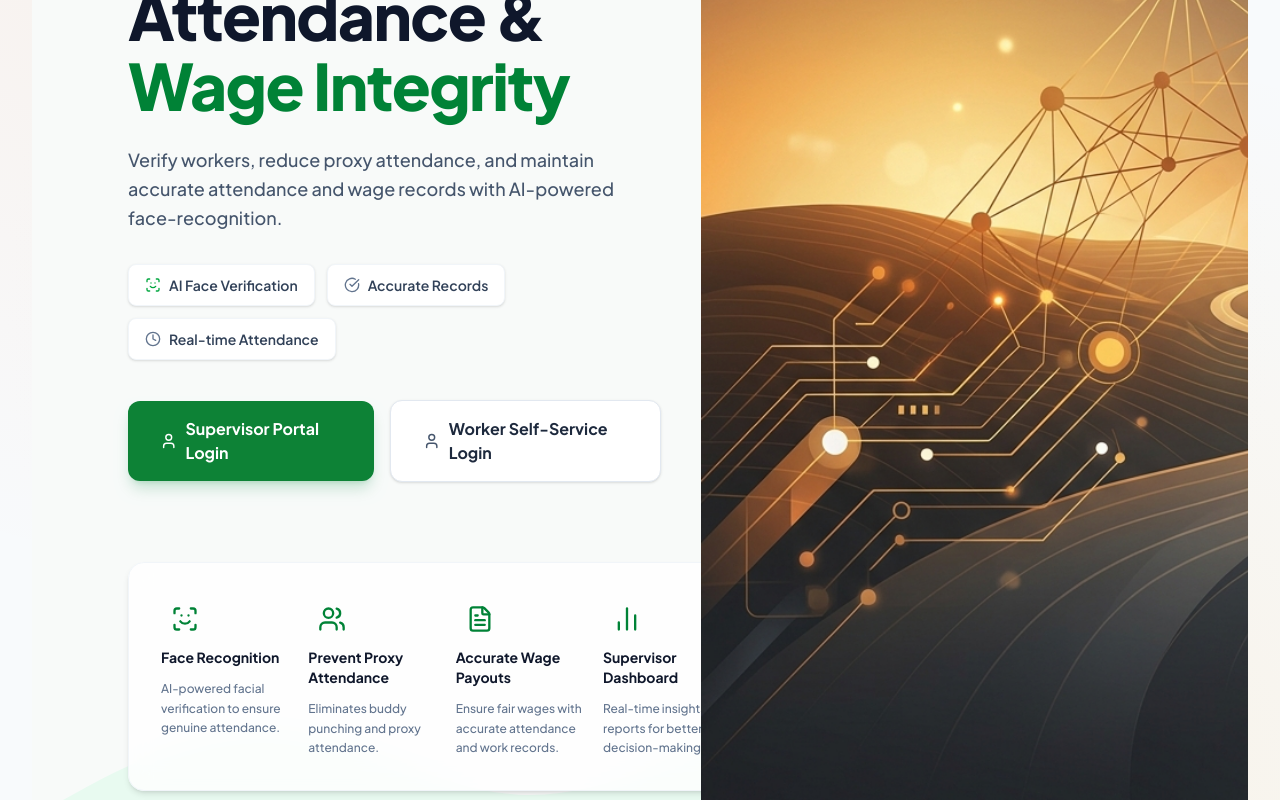
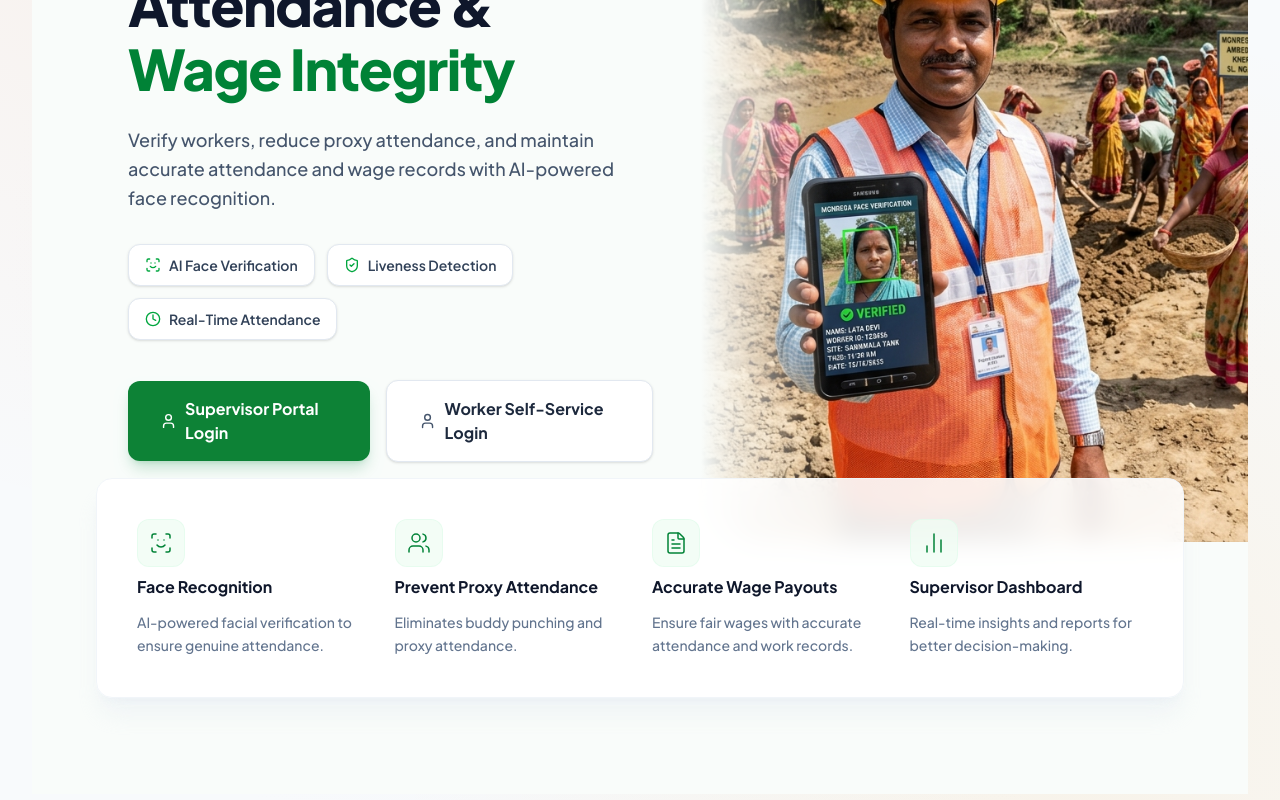
Before and after one commit to RishiVykunta/hakerthon, a Next.js app: page / in a window 1280 px wide. Shown: the part 400-1200 px from the top of the page. Built offline with nearby package versions, Linux system fonts and the light colour scheme; no server answers.

Commit message:
Implement pixel-perfect responsive hero section and add generated rural worksite image

```diff
--- a/src/app/page.tsx
+++ b/src/app/page.tsx
@@ -4,14 +4,14 @@ import { useEffect, useState } from 'react'
 import Link from 'next/link'
 import {
   ShieldCheck,
-  CheckCircle,
   Clock,
   User,
+  ScanFace,
   Users,
   FileText,
-  BarChart2,
-  ScanFace
+  BarChart2
 } from 'lucide-react'
+import Image from 'next/image'
 
 export default function LandingPage() {
   const [user, setUser] = useState<{ name: string; role: 'supervisor' | 'worker' } | null>(null)
@@ -32,58 +32,53 @@ export default function LandingPage() {
   }, [])
 
   return (
-    <div className="min-h-[calc(100vh-64px)] bg-[#F8FAF9] relative overflow-hidden">
+    <div className="min-h-screen bg-[#F9FCFA] font-sans">
 
-      {/* Wave bottom decoration - typical for this type of modern landing page */}
-      <div className="absolute bottom-0 left-0 right-0 z-0 opacity-40 hidden lg:block pointer-events-none">
-        <svg viewBox="0 0 1440 320" className="w-full h-auto" preserveAspectRatio="none">
-          <path fill="#d1fae5" fillOpacity="1" d="M0,256L48,229.3C96,203,192,149,288,154.7C384,160,480,224,576,229.3C672,235,768,181,864,149.3C960,117,1056,107,1152,112C1248,117,1344,139,1392,149.3L1440,160L1440,320L1392,320C1344,320,1248,320,1152,320C1056,320,960,320,864,320C768,320,672,320,576,320C480,320,384,320,288,320C192,320,96,320,48,320L0,320Z"></path>
-        </svg>
-      </div>
+      {/* HERO SECTION */}
+      <div className="max-w-[1440px] mx-auto grid grid-cols-1 lg:grid-cols-[1.1fr_0.9fr] lg:min-h-[calc(100vh-64px)]">
 
-      <div className="max-w-[1500px] mx-auto grid grid-cols-1 lg:grid-cols-[1.1fr_0.9fr] h-full">
-        {/* LEFT COLUMN - TEXT & FEATURES */}
-        <div className="flex flex-col justify-center p-6 sm:p-10 lg:pl-16 xl:pl-24 lg:pr-10 py-12 lg:py-20 relative z-10">
+        {/* LEFT COLUMN - TEXT & BUTTONS */}
+        <div className="flex flex-col justify-center px-4 sm:px-6 lg:pl-16 xl:pl-24 lg:pr-12 pt-10 pb-8 lg:py-20 text-center lg:text-left relative z-10 order-1">
 
           {/* Badge */}
-          <div className="inline-flex items-center gap-2 px-4 py-1.5 rounded-full bg-green-50 border border-green-100 text-green-700 text-xs font-bold w-fit mb-6 sm:mb-8 shadow-sm">
+          <div className="inline-flex items-center gap-2 px-4 py-2 rounded-full bg-green-50 border border-green-200 text-green-700 text-[10px] sm:text-xs font-bold w-fit mx-auto lg:mx-0 mb-6 lg:mb-8 shadow-sm">
             <ShieldCheck className="w-4 h-4" />
-            <span>AI-POWERED DIGITAL WORKFORCE MANAGEMENT</span>
+            <span className="tracking-wide">AI-POWERED RURAL WORKFORCE MANAGEMENT</span>
           </div>
 
           {/* Heading */}
-          <h1 className="text-4xl sm:text-5xl lg:text-[64px] font-extrabold text-slate-900 leading-[1.1] mb-6 tracking-tight">
-            AI-Powered Worksite<br className="hidden sm:block"/>
-            Attendance &<br className="hidden sm:block"/>
-            <span className="text-green-700">Wage Integrity</span>
+          <h1 className="text-3xl sm:text-4xl md:text-5xl lg:text-[56px] font-extrabold text-slate-900 leading-[1.15] mb-4 lg:mb-6 tracking-tight">
+            AI-Powered Worksite<br className="hidden lg:block"/>
+            Attendance &<br className="hidden lg:block"/>
+            <span className="text-green-700"> Wage Integrity</span>
           </h1>
 
           {/* Subtitle */}
-          <p className="text-slate-600 text-base sm:text-lg max-w-xl mb-8 leading-relaxed font-medium">
-            Verify workers, reduce proxy attendance, and maintain accurate attendance and wage records with AI-powered face-recognition.
+          <p className="text-slate-600 text-sm sm:text-base lg:text-lg max-w-xl mx-auto lg:mx-0 mb-8 leading-relaxed font-medium">
+            Verify workers, reduce proxy attendance, and maintain accurate attendance and wage records with AI-powered face recognition.
           </p>
 
           {/* Feature Pills */}
-          <div className="flex flex-wrap items-center gap-3 mb-10">
-            <span className="px-4 py-2.5 rounded-lg bg-white border border-slate-100 flex items-center gap-2 shadow-sm text-sm font-semibold text-slate-700">
+          <div className="flex flex-col sm:flex-row flex-wrap justify-center lg:justify-start items-center gap-3 mb-10">
+            <span className="w-full sm:w-auto px-4 py-3 sm:py-2.5 rounded-xl bg-white border border-slate-200 flex items-center justify-center lg:justify-start gap-2 shadow-sm text-[13px] sm:text-sm font-semibold text-slate-700">
               <ScanFace className="w-4 h-4 text-green-600" /> AI Face Verification
             </span>
-            <span className="px-4 py-2.5 rounded-lg bg-white border border-slate-100 flex items-center gap-2 shadow-sm text-sm font-semibold text-slate-700">
-              <CheckCircle className="w-4 h-4 text-slate-500" /> Accurate Records
+            <span className="w-full sm:w-auto px-4 py-3 sm:py-2.5 rounded-xl bg-white border border-slate-200 flex items-center justify-center lg:justify-start gap-2 shadow-sm text-[13px] sm:text-sm font-semibold text-slate-700">
+              <ShieldCheck className="w-4 h-4 text-green-600" /> Liveness Detection
             </span>
-            <span className="px-4 py-2.5 rounded-lg bg-white border border-slate-100 flex items-center gap-2 shadow-sm text-sm font-semibold text-slate-700">
-              <Clock className="w-4 h-4 text-slate-500" /> Real-time Attendance
+            <span className="w-full sm:w-auto px-4 py-3 sm:py-2.5 rounded-xl bg-white border border-slate-200 flex items-center justify-center lg:justify-start gap-2 shadow-sm text-[13px] sm:text-sm font-semibold text-slate-700">
+              <Clock className="w-4 h-4 text-green-600" /> Real-Time Attendance
             </span>
           </div>
 
           {/* Action Buttons */}
-          <div className="flex flex-col sm:flex-row items-center gap-4 mb-16 lg:mb-20 w-full sm:w-auto">
+          <div className="flex flex-col sm:flex-row items-center justify-center lg:justify-start gap-3 sm:gap-4 w-full">
             {loading ? (
               <div className="text-sm text-slate-400 py-3 font-semibold">Loading portal...</div>
             ) : user ? (
               <Link
                 href={user.role === 'supervisor' ? '/supervisor/dashboard' : '/worker/dashboard'}
-                className="w-full sm:w-auto px-8 py-4 rounded-xl font-bold bg-[#0d8236] text-white hover:bg-green-800 transition-all flex items-center justify-center gap-2 shadow-lg shadow-green-700/20"
+                className="w-full sm:w-auto px-8 py-3.5 sm:py-4 rounded-xl font-bold bg-[#0d8236] text-white hover:bg-green-800 transition-all flex items-center justify-center gap-2 shadow-lg shadow-green-700/20"
               >
                 <User className="w-5 h-5" />
                 Go to {user.role === 'supervisor' ? 'Supervisor Dashboard' : 'Worker Dashboard'}
@@ -92,14 +87,14 @@ export default function LandingPage() {
               <>
                 <Link
                   href="/login?role=supervisor"
-                  className="w-full sm:w-auto px-8 py-4 rounded-xl font-bold bg-[#0d8236] text-white hover:bg-green-800 transition-all flex items-center justify-center gap-2 shadow-lg shadow-green-700/20"
+                  className="w-full sm:w-auto px-8 py-3.5 sm:py-4 rounded-xl font-bold bg-[#0d8236] text-white hover:bg-green-800 transition-all flex items-center justify-center gap-2 shadow-lg shadow-green-700/20"
                 >
                   <User className="w-5 h-5" />
                   Supervisor Portal Login
                 </Link>
                 <Link
                   href="/login?role=worker"
-                  className="w-full sm:w-auto px-8 py-4 rounded-xl font-bold bg-white text-slate-800 border border-slate-200 hover:border-slate-300 hover:bg-slate-50 transition-all flex items-center justify-center gap-2 shadow-sm"
+                  className="w-full sm:w-auto px-8 py-3.5 sm:py-4 rounded-xl font-bold bg-white text-slate-800 border border-slate-200 hover:border-slate-300 hover:bg-slate-50 transition-all flex items-center justify-center gap-2 shadow-sm"
                 >
                   <User className="w-5 h-5 text-slate-600" />
                   Worker Self-Service Login
@@ -107,50 +102,66 @@ export default function LandingPage() {
               </>
             )}
           </div>
+        </div>
 
-          {/* Bottom Features Container */}
-          <div className="bg-white/80 backdrop-blur-md rounded-2xl p-6 sm:p-8 shadow-md border border-slate-100 grid grid-cols-1 sm:grid-cols-2 lg:grid-cols-4 gap-6 lg:gap-4 relative z-20 xl:w-[120%]">
+        {/* RIGHT COLUMN - IMAGE */}
+        <div className="w-full h-[350px] sm:h-[450px] lg:h-auto relative overflow-hidden lg:rounded-bl-[4rem] order-2 z-0">
+          <Image
+            src="/hero-image-generated.png"
+            alt="Rural worksite supervisor using AI tablet for face verification"
+            fill
+            className="object-cover object-center lg:object-left"
+            priority
+          />
+          {/* Subtle gradient overlay for better blending on mobile and desktop */}
+          <div className="absolute inset-0 bg-gradient-to-t from-[#F9FCFA] to-transparent lg:bg-gradient-to-r lg:from-[#F9FCFA] lg:to-transparent lg:w-32"></div>
+        </div>
+      </div>
+
+      {/* FEATURE CARDS SECTION */}
+      <div className="max-w-[1440px] mx-auto px-4 sm:px-6 lg:px-16 pb-16 lg:pb-24 pt-12 lg:pt-0 lg:-mt-16 relative z-20">
+        <div className="bg-white/90 backdrop-blur-md rounded-2xl p-6 sm:p-8 lg:p-10 shadow-xl shadow-slate-200/40 border border-slate-100 grid grid-cols-1 sm:grid-cols-2 lg:grid-cols-4 gap-8 lg:gap-6">
 
           {/* Feature 1 */}
-            <div className="flex flex-col items-center sm:items-start text-center sm:text-left space-y-3">
-              <div className="w-12 h-12 rounded-xl flex items-center justify-center text-green-700 mb-1">
-                <ScanFace className="w-7 h-7" />
+          <div className="flex flex-col items-center sm:items-start text-center sm:text-left space-y-3 group">
+            <div className="w-12 h-12 rounded-xl bg-green-50/80 flex items-center justify-center text-green-700 mb-2 border border-green-100/50 group-hover:scale-105 transition-transform duration-300">
+              <ScanFace className="w-6 h-6 stroke-[1.5]" />
             </div>
-              <h3 className="font-bold text-slate-900 text-sm">Face Recognition</h3>
-              <p className="text-xs text-slate-500 font-medium leading-relaxed">
+            <h3 className="font-bold text-slate-900 text-sm sm:text-base">Face Recognition</h3>
+            <p className="text-xs sm:text-sm text-slate-500 font-medium leading-relaxed">
               AI-powered facial verification to ensure genuine attendance.
             </p>
           </div>
 
           {/* Feature 2 */}
-            <div className="flex flex-col items-center sm:items-start text-center sm:text-left space-y-3">
-              <div className="w-12 h-12 rounded-xl flex items-center justify-center text-green-700 mb-1">
-                <Users className="w-7 h-7" />
+          <div className="flex flex-col items-center sm:items-start text-center sm:text-left space-y-3 group">
+            <div className="w-12 h-12 rounded-xl bg-green-50/80 flex items-center justify-center text-green-700 mb-2 border border-green-100/50 group-hover:scale-105 transition-transform duration-300">
+              <Users className="w-6 h-6 stroke-[1.5]" />
             </div>
-              <h3 className="font-bold text-slate-900 text-sm">Prevent Proxy Attendance</h3>
-              <p className="text-xs text-slate-500 font-medium leading-relaxed">
+            <h3 className="font-bold text-slate-900 text-sm sm:text-base">Prevent Proxy Attendance</h3>
+            <p className="text-xs sm:text-sm text-slate-500 font-medium leading-relaxed">
               Eliminates buddy punching and proxy attendance.
             </p>
           </div>
 
           {/* Feature 3 */}
-            <div className="flex flex-col items-center sm:items-start text-center sm:text-left space-y-3">
-              <div className="w-12 h-12 rounded-xl flex items-center justify-center text-green-700 mb-1">
-                <FileText className="w-7 h-7" />
+          <div className="flex flex-col items-center sm:items-start text-center sm:text-left space-y-3 group">
+            <div className="w-12 h-12 rounded-xl bg-green-50/80 flex items-center justify-center text-green-700 mb-2 border border-green-100/50 group-hover:scale-105 transition-transform duration-300">
+              <FileText className="w-6 h-6 stroke-[1.5]" />
             </div>
-              <h3 className="font-bold text-slate-900 text-sm">Accurate Wage Payouts</h3>
-              <p className="text-xs text-slate-500 font-medium leading-relaxed">
+            <h3 className="font-bold text-slate-900 text-sm sm:text-base">Accurate Wage Payouts</h3>
+            <p className="text-xs sm:text-sm text-slate-500 font-medium leading-relaxed">
               Ensure fair wages with accurate attendance and work records.
             </p>
           </div>
 
           {/* Feature 4 */}
-            <div className="flex flex-col items-center sm:items-start text-center sm:text-left space-y-3">
-              <div className="w-12 h-12 rounded-xl flex items-center justify-center text-green-700 mb-1">
-                <BarChart2 className="w-7 h-7" />
+          <div className="flex flex-col items-center sm:items-start text-center sm:text-left space-y-3 group">
+            <div className="w-12 h-12 rounded-xl bg-green-50/80 flex items-center justify-center text-green-700 mb-2 border border-green-100/50 group-hover:scale-105 transition-transform duration-300">
+              <BarChart2 className="w-6 h-6 stroke-[1.5]" />
             </div>
-              <h3 className="font-bold text-slate-900 text-sm">Supervisor Dashboard</h3>
-              <p className="text-xs text-slate-500 font-medium leading-relaxed">
+            <h3 className="font-bold text-slate-900 text-sm sm:text-base">Supervisor Dashboard</h3>
+            <p className="text-xs sm:text-sm text-slate-500 font-medium leading-relaxed">
               Real-time insights and reports for better decision-making.
             </p>
           </div>
@@ -158,17 +169,6 @@ export default function LandingPage() {
         </div>
       </div>
 
-        {/* RIGHT COLUMN - IMAGE (visible on lg, stacked on mobile) */}
-        <div className="relative h-[400px] lg:h-auto w-full overflow-hidden lg:rounded-bl-[4rem] order-first lg:order-last z-10">
-          <div
-            className="absolute inset-0 bg-cover bg-center bg-no-repeat lg:bg-left"
-            style={{ backgroundImage: 'url(/hero-bg.png)' }}
-          >
-            {/* Gradient overlay for mobile readability if image is dark at top */}
-            <div className="absolute inset-0 bg-gradient-to-b from-transparent to-[#F8FAF9]/80 lg:hidden"></div>
-          </div>
-        </div>
-      </div>
     </div>
   )
 }
```
Also changed, not shown: public/hero-image-generated.png (added). Lines whose indentation alone changed are shown as unchanged.
